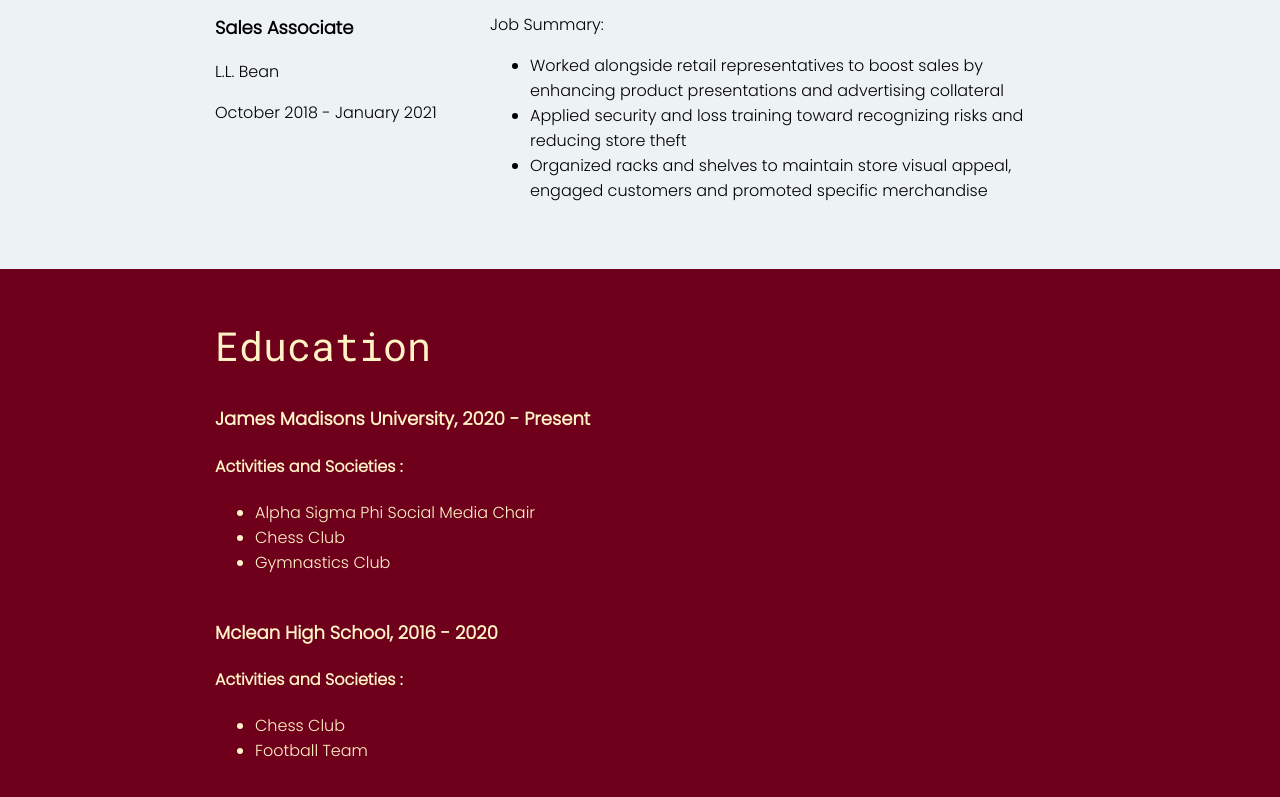
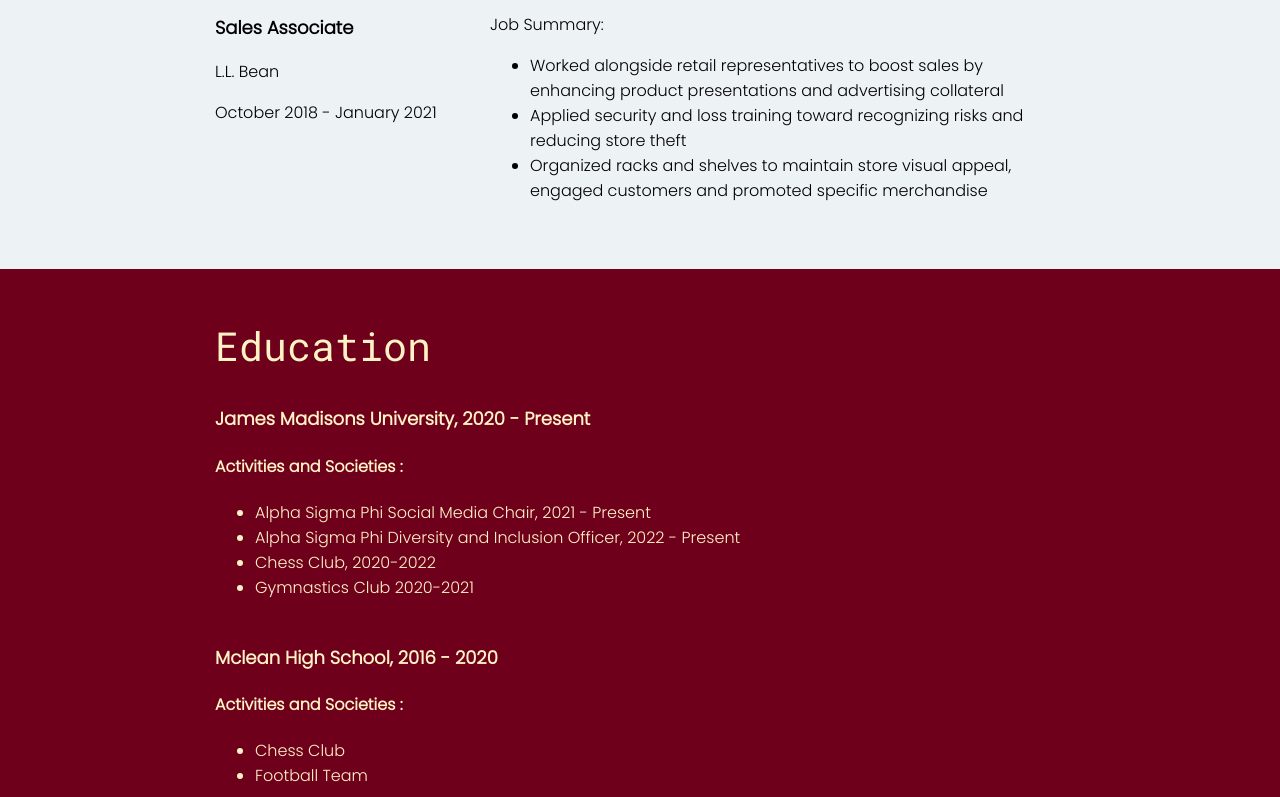
Before and after one commit to kenwainaina/resume2, a plain HTML site: page index.html in a window 1280 px wide. Shown: the part 1312-2109 px from the top of the page. Drawn offline with Linux system fonts and the light colour scheme.

Commit message:
Update index.html
Changed the title at the top and a couple of the activities

```diff
--- a/index.html
+++ b/index.html
@@ -22,7 +22,7 @@
     <div class="col-wide">
       <h1>Kenyatta Wainaina</h1>
       <h2>Student </h2>
-      <p>I’m a Junior CIS major at James Madison University that has experience
+      <p>I’m a Senior SMAD and CIS major at James Madison University that has experience
         building a program using Python, making databases, queries, and reports
         using Microsoft Office programs such as Access, Excel, PowerPoint, and
         Word, and process flowchart diagramming using UML. Currently learning
@@ -124,9 +124,10 @@
        <h3>James Madisons University, 2020 - Present</h3>
        <h4>Activities and Societies : </h4>
        <ul>
-         <li>Alpha Sigma Phi Social Media Chair </li>
-         <li>Chess Club</li>
-         <li>Gymnastics Club</li>
+         <li>Alpha Sigma Phi Social Media Chair, 2021 - Present </li>
+         <li>Alpha Sigma Phi Diversity and Inclusion Officer, 2022 - Present </li>
+         <li>Chess Club, 2020-2022</li>
+         <li>Gymnastics Club 2020-2021</li>
        </ul>
      </div>
 
```
